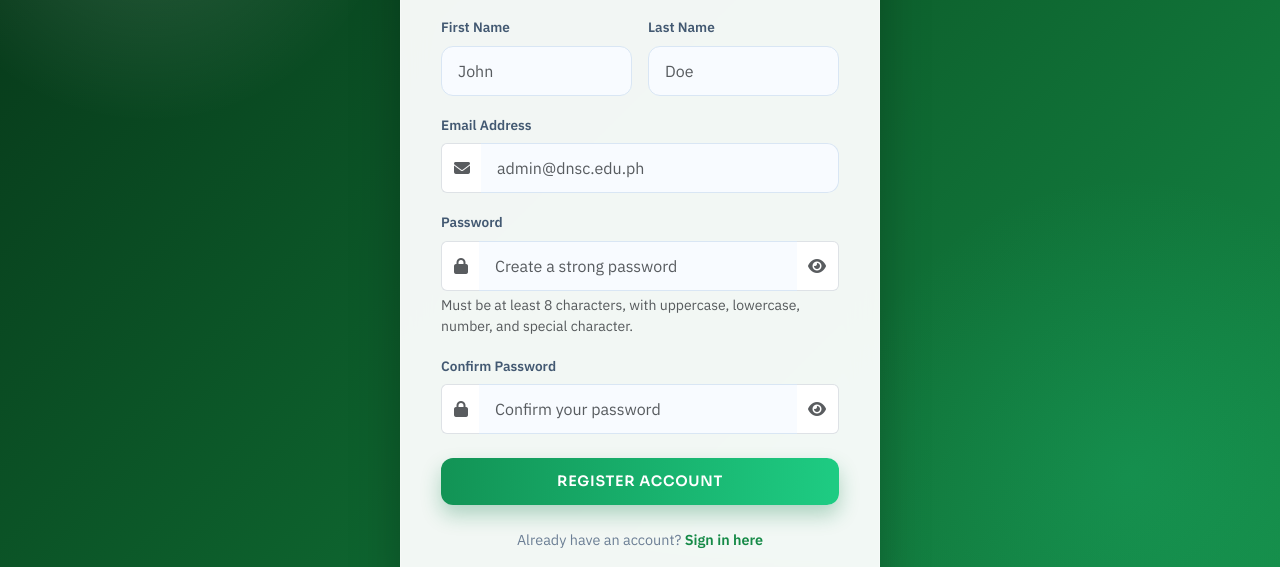
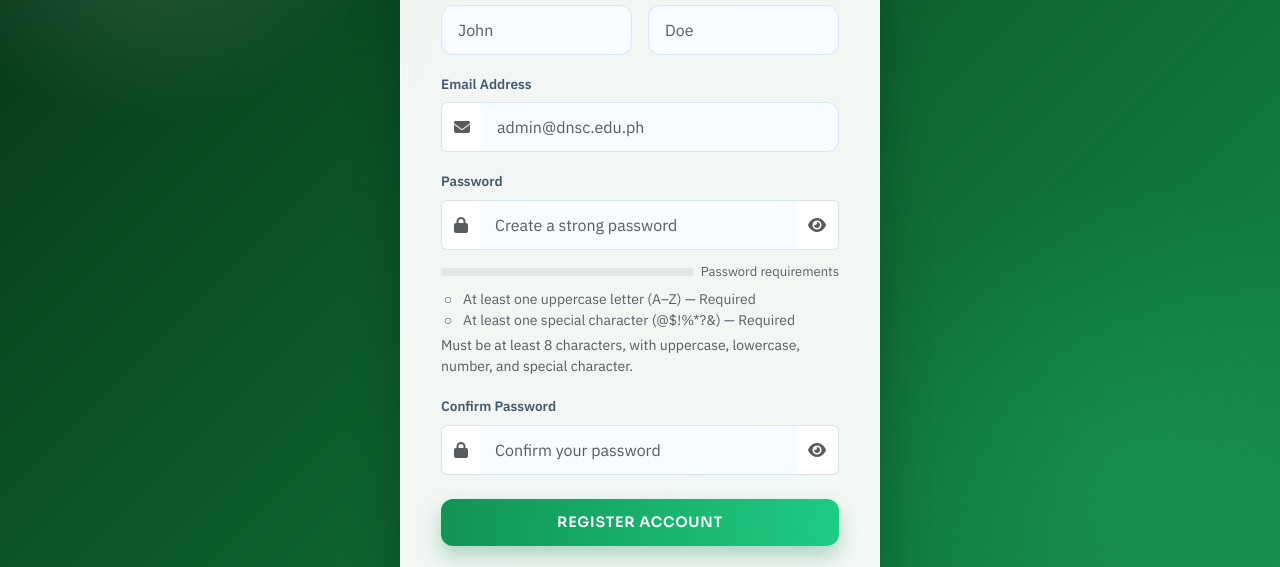
Before and after one commit to barbiepenafiel/SMARTCAMPUS, a website: page html/signup.html in a window 1280 px wide. Shown: the part 225-792 px from the top of the page. Drawn offline with nearby package versions, Linux system fonts and the light colour scheme; no server answers.

```diff
--- /dev/null
+++ b/css/password-requirements.css
@@ -0,0 +1,61 @@
+.password-requirements {
+    list-style: none;
+    margin: .5rem 0 0;
+    padding: 0;
+    font-size: .875rem;
+    line-height: 1.5;
+}
+
+.password-requirements li {
+    display: flex;
+    align-items: baseline;
+    gap: .5rem;
+    color: #595f65;
+}
+
+.password-requirements li[data-state="met"] {
+    color: #146c43;
+}
+
+.password-requirements li[data-state="unmet"] {
+    color: #b02a37;
+}
+
+.password-requirement-icon {
+    flex: 0 0 1em;
+    text-align: center;
+    font-weight: 700;
+}
+
+.password-meter {
+    display: flex;
+    align-items: center;
+    flex-wrap: wrap;
+    gap: .5rem;
+    margin-top: .75rem;
+    color: #595f65;
+    font-size: .8125rem;
+}
+
+.password-meter-track {
+    flex: 1 1 7rem;
+    height: .5rem;
+    background: #e3e6e4;
+    overflow: hidden;
+    border-radius: 2px;
+}
+
+.password-meter-fill {
+    display: block;
+    height: 100%;
+    background: currentColor;
+}
+
+.password-meter[data-state="met"] { color: #146c43; }
+.password-meter[data-state="partial"] { color: #875900; }
+.password-meter[data-state="unmet"] { color: #b02a37; }
+
+.password-requirements li[data-state="met"] .password-requirement-icon {
+    color: #218500;
+    font-size: 1.125rem;
+}
--- a/html/signup.html
+++ b/html/signup.html
@@ -12,6 +12,7 @@
     <link href="https://cdn.jsdelivr.net/npm/bootstrap@5.3.3/dist/css/bootstrap.min.css" rel="stylesheet">
     <link href="https://cdnjs.cloudflare.com/ajax/libs/font-awesome/6.5.1/css/all.min.css" rel="stylesheet">
     <link rel="stylesheet" href="../css/pages/auth.css">
+    <link rel="stylesheet" href="../css/password-requirements.css">
 </head>
 
 <body class="auth-page">
@@ -48,12 +49,12 @@
                 <label for="password" class="form-label">Password</label>
                 <div class="input-group">
                     <span class="input-group-text bg-white border-end-0"><i class="fas fa-lock text-muted"></i></span>
-                    <input type="password" class="form-control border-start-0 border-end-0" id="password" placeholder="Create a strong password" required>
+                    <input type="password" class="form-control border-start-0 border-end-0" id="password" placeholder="Create a strong password" autocomplete="new-password" data-password-requirements aria-describedby="password-help" required>
                     <button type="button" class="input-group-text bg-white border-start-0" onclick="togglePw('password', this)">
                         <i class="fas fa-eye text-muted"></i>
                     </button>
                 </div>
-                <div class="form-text mt-1 text-muted small">Must be at least 8 characters, with uppercase, lowercase, number, and special character.</div>
+                <div id="password-help" class="form-text mt-1 text-muted small">Must be at least 8 characters, with uppercase, lowercase, number, and special character.</div>
             </div>
 
             <div class="mb-4">
@@ -77,6 +78,7 @@
 
     <script src="https://cdn.jsdelivr.net/npm/bootstrap@5.3.3/dist/js/bootstrap.bundle.min.js"></script>
     <script type="module" src="../js/auth.js"></script>
+    <script src="../js/password-requirements.js"></script>
     <script>
         function togglePw(inputId, btn) {
             const input = document.getElementById(inputId);
--- /dev/null
+++ b/js/password-requirements.js
@@ -0,0 +1,63 @@
+(() => {
+    const requirements = [
+        { label: 'At least one uppercase letter (A–Z)', pattern: /[A-Z]/ },
+        // Matches PASSWORD_REGEX in server/server.js and signup validation in auth.js.
+        { label: 'At least one special character (@$!%*?&)', pattern: /[@$!%*?&]/ }
+    ];
+
+    document.querySelectorAll('[data-password-requirements]').forEach((input) => {
+        const meter = document.createElement('div');
+        meter.className = 'password-meter';
+        meter.id = `${input.id}-meter`;
+        const track = document.createElement('span');
+        track.className = 'password-meter-track';
+        track.setAttribute('aria-hidden', 'true');
+        const fill = document.createElement('span');
+        fill.className = 'password-meter-fill';
+        track.append(fill);
+        const rating = document.createElement('span');
+        rating.className = 'password-meter-label';
+        meter.append(track, rating);
+        const checklist = document.createElement('ul');
+        checklist.id = `${input.id}-requirements`;
+        checklist.className = 'password-requirements';
+        checklist.setAttribute('aria-live', 'polite');
+        checklist.setAttribute('aria-atomic', 'true');
+        const rows = requirements.map(({ label }) => {
+            const row = document.createElement('li');
+            const icon = document.createElement('span');
+            icon.className = 'password-requirement-icon';
+            icon.setAttribute('aria-hidden', 'true');
+            const text = document.createElement('span');
+            row.append(icon, text);
+            checklist.append(row);
+            return { row, icon, text, label };
+        });
+        (input.closest('.input-group') || input).after(meter, checklist);
+        input.setAttribute('aria-describedby', [input.getAttribute('aria-describedby'), meter.id, checklist.id].filter(Boolean).join(' '));
+
+        const update = () => {
+            // Evaluate all existing signup rules; this display never blocks login.
+            const checks = [/.{8,}/, /[a-z]/, /[A-Z]/, /\d/, /[@$!%*?&]/, /^[A-Za-z\d@$!%*?&]+$/];
+            const score = input.value === '' ? 0 : checks.filter(pattern => pattern.test(input.value)).length;
+            const level = !input.value ? 'neutral' : score === checks.length ? 'met' : score >= 4 ? 'partial' : 'unmet';
+            meter.dataset.state = level;
+            fill.style.width = `${score / checks.length * 100}%`;
+            const label = !input.value ? 'Password requirements' : level === 'met' ? 'Requirements met' : level === 'partial' ? 'Almost there' : 'Needs improvement';
+            if (rating.textContent !== label) rating.textContent = label;
+            requirements.forEach(({ pattern }, index) => {
+                const state = input.value === '' ? 'neutral' : pattern.test(input.value) ? 'met' : 'unmet';
+                const { row, icon, text, label } = rows[index];
+                if (row.dataset.state === state) return;
+                row.dataset.state = state;
+                icon.textContent = state === 'neutral' ? '○' : state === 'met' ? '✓' : '✕';
+                text.textContent = `${label} — ${state === 'neutral' ? 'Required' : state === 'met' ? 'Met' : 'Not met'}`;
+            });
+        };
+        input.addEventListener('input', update);
+        input.addEventListener('change', update);
+        input.form?.addEventListener('reset', () => setTimeout(update, 0));
+        window.addEventListener('pageshow', update);
+        update();
+    });
+})();
--- a/server/postgres.js
+++ b/server/postgres.js
@@ -16,7 +16,8 @@ function createPool() {
       rejectUnauthorized: true,
       ca: fs.readFileSync(process.env.SUPABASE_DB_CA_FILE || path.join(__dirname, 'certs', 'supabase-ca.crt'), 'utf8'),
     },
-    max: process.env.VERCEL ? 3 : 10,
+    // Leave room in the shared session pooler for the cloud dashboard.
+    max: 3,
     connectionTimeoutMillis: 10000,
     idleTimeoutMillis: 30000,
     options: '-c search_path=public -c timezone=UTC',
```
Also changed, not shown: html/login.html (+3 -1 lines), html/settings.html (+4 -2 lines), server/server.js (+6 -1 lines), server/supabase.js (+7 -4 lines), 3 other files.
